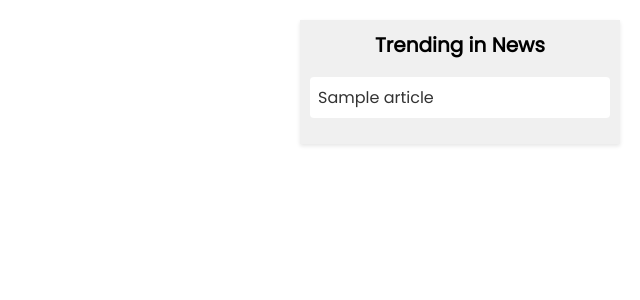
After one commit to shilpabalaji2003/Diet-Recommendation-app, a Flask app: template Mini project source code/Streamlit Frontend/pages/templates/latest_news.html in a window 1280 px wide. The commit adds this page. Shown: the top 300 px of the page, without its empty margins (640-1280 px from the left). Run offline with Flask 3, Linux system fonts and the light colour scheme; the template is opened without the code that fills it: most values are stand-ins (such as "Sample title", 1, 10 or a date in 2020).

Commit message:
news added

```diff
--- /dev/null
+++ b/Mini project source code/Streamlit Frontend/pages/app.py
@@ -0,0 +1,30 @@
+from flask import Flask, render_template
+import feedparser
+
+app = Flask(__name__)
+
+def fetch_news(feed_url, num_articles):
+    feed = feedparser.parse(feed_url)
+    articles = []
+    for entry in feed.entries[:num_articles]:
+        articles.append({'title': entry.title, 'link': entry.link})
+    return articles
+
+@app.route('/latest_news')
+def latest_news():
+    # URL of the BBC News RSS feed
+    NEWS_FEED_URL = "http://feeds.bbci.co.uk/news/world/asia/india/rss.xml"
+
+    # Number of articles to display
+    NUM_ARTICLES = 5
+
+    articles = fetch_news(NEWS_FEED_URL, NUM_ARTICLES)
+
+    return render_template('latest_news.html', articles=articles)
+
+@app.route('/')
+def index():
+    return render_template('index.html')
+
+if __name__ == "__main__":
+    app.run(debug=True)
--- /dev/null
+++ b/Mini project source code/Streamlit Frontend/pages/static/css/news_styles.css
@@ -0,0 +1,51 @@
+body {
+    font-family: 'Poppins', sans-serif;
+    margin: 0;
+    padding: 0;
+}
+
+.container {
+    display: flex;
+    justify-content: flex-end;
+    align-items: flex-start;
+    padding: 20px;
+}
+
+.news-box {
+    background-color: #f0f0f0;
+    padding: 10px;
+    box-shadow: 0 2px 4px rgba(0, 0, 0, 0.1);
+    width: 300px; /* Adjust the width as needed */
+}
+
+.news-box h2 {
+    margin-top: 0;
+    font-size: 20px;
+    text-align: center;
+}
+
+.news-list {
+    list-style-type: none;
+    padding: 0;
+}
+
+.news-list li {
+    margin-bottom: 10px;
+}
+
+.news-list li a {
+    color: #333; /* Remove the blue color */
+    text-decoration: none; /* Remove underline */
+    font-size: 16px;
+    transition: color 0.3s ease;
+    display: block;
+    padding: 8px;
+    background-color: #fff;
+    border-radius: 4px;
+    margin-bottom: 5px; /* Add space between each newsline */
+}
+
+.news-list li a:hover {
+    color: #007bff;
+    background-color: #f0f0f0;
+}
--- /dev/null
+++ b/Mini project source code/Streamlit Frontend/pages/templates/latest_news.html
@@ -0,0 +1,22 @@
+<!DOCTYPE html>
+<html lang="en">
+<head>
+    <meta charset="UTF-8">
+    <meta name="viewport" content="width=device-width, initial-scale=1.0">
+    <title>Trending in News</title>
+    <link rel="stylesheet" href="{{ url_for('static', filename='news_styles.css') }}">
+    <link href="https://fonts.googleapis.com/css2?family=Poppins&display=swap" rel="stylesheet">
+</head>
+<body>
+    <div class="container">
+        <div class="news-box">
+            <h2>Trending in News</h2>
+            <ul class="news-list">
+                {% for article in articles %}
+                    <li><a href="{{ article.link }}" target="_blank">{{ article.title }}</a></li>
+                {% endfor %}
+            </ul>
+        </div>
+    </div>
+</body>
+</html>
```
Also changed, not shown: Mini project source code/Streamlit Frontend/pages/static/css/styles.css (renamed from Mini project source code/Streamlit Frontend/pages/styles.css, +23 -4 lines), Mini project source code/Streamlit Frontend/pages/templates/index.html (renamed from Mini project source code/Streamlit Frontend/pages/index.html, +6 -3 lines), Mini project source code/Streamlit Frontend/pages/static/css/script.js (renamed from Mini project source code/Streamlit Frontend/pages/script.js), Mini project source code/Streamlit Frontend/pages/static/images/cognitive-mind-games.jpg (renamed from Mini project source code/Streamlit Frontend/pages/cognitive-mind-games.jpg), Mini project source code/Streamlit Frontend/pages/static/images/diet-recommendation.jpg (renamed from Mini project source code/Streamlit Frontend/pages/diet-recommendation.jpg), Mini project source code/Streamlit Frontend/pages/static/images/latest-news.jpg (renamed from Mini project source code/Streamlit Frontend/pages/latest-news.jpg), Mini project source code/Streamlit Frontend/pages/static/images/logo.jpg (renamed from Mini project source code/Streamlit Frontend/pages/logo.JPG), Mini project source code/Streamlit Frontend/pages/static/images/meal-nutrition-analysis.jpg (renamed from Mini project source code/Streamlit Frontend/pages/meal-nutrition-analysis.jpg), 1 other file.
